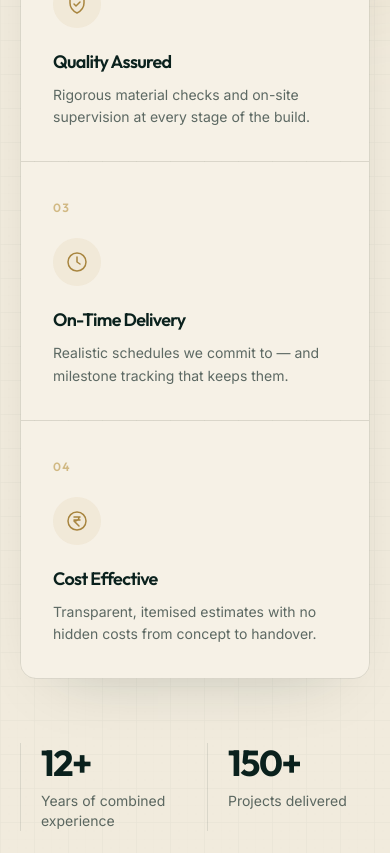
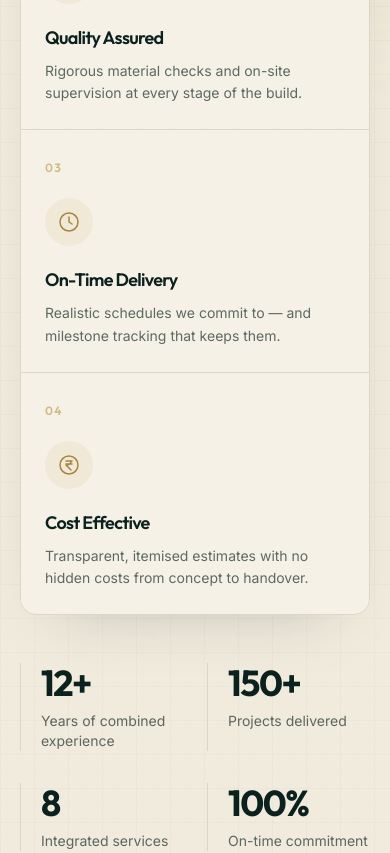
Before and after one commit to Ahamedshakir02/holytouch-website, a React (Vite) app: page / in a window 390 px wide. Shown: the part 1280-2133 px from the top of the page. Built offline with nearby package versions, Linux system fonts and the light colour scheme.

Commit message:
fix: adjust padding and margin in ValueProps component for improved layout

```diff
--- a/src/sections/ValueProps.jsx
+++ b/src/sections/ValueProps.jsx
@@ -18,7 +18,7 @@ export default function ValueProps() {
               <Reveal
                 key={v.title}
                 delay={i * 0.08}
-                className="group relative overflow-hidden bg-cream-50 p-8 transition-colors duration-500 hover:bg-cream-100"
+                className="group relative overflow-hidden bg-cream-50 p-6 transition-colors duration-500 hover:bg-cream-100 sm:p-8"
               >
                 <span className="absolute left-0 top-0 h-0.5 w-0 bg-brass-500 transition-all duration-500 group-hover:w-full" />
                 <span className="font-display text-xs font-semibold tracking-widest text-brass-500/70">
@@ -35,7 +35,7 @@ export default function ValueProps() {
         </div>
 
         {/* Stats */}
-        <div className="mt-16 grid grid-cols-2 gap-x-6 gap-y-10 sm:mt-20 lg:grid-cols-4">
+        <div className="mt-12 grid grid-cols-2 gap-x-6 gap-y-8 sm:mt-20 sm:gap-y-10 lg:grid-cols-4">
           {stats.map((s, i) => (
             <Reveal key={s.label} delay={i * 0.08} className="border-l border-teal-900/10 pl-5">
               <p className="font-display text-4xl font-bold tracking-tightest text-teal-900 sm:text-5xl">
```
